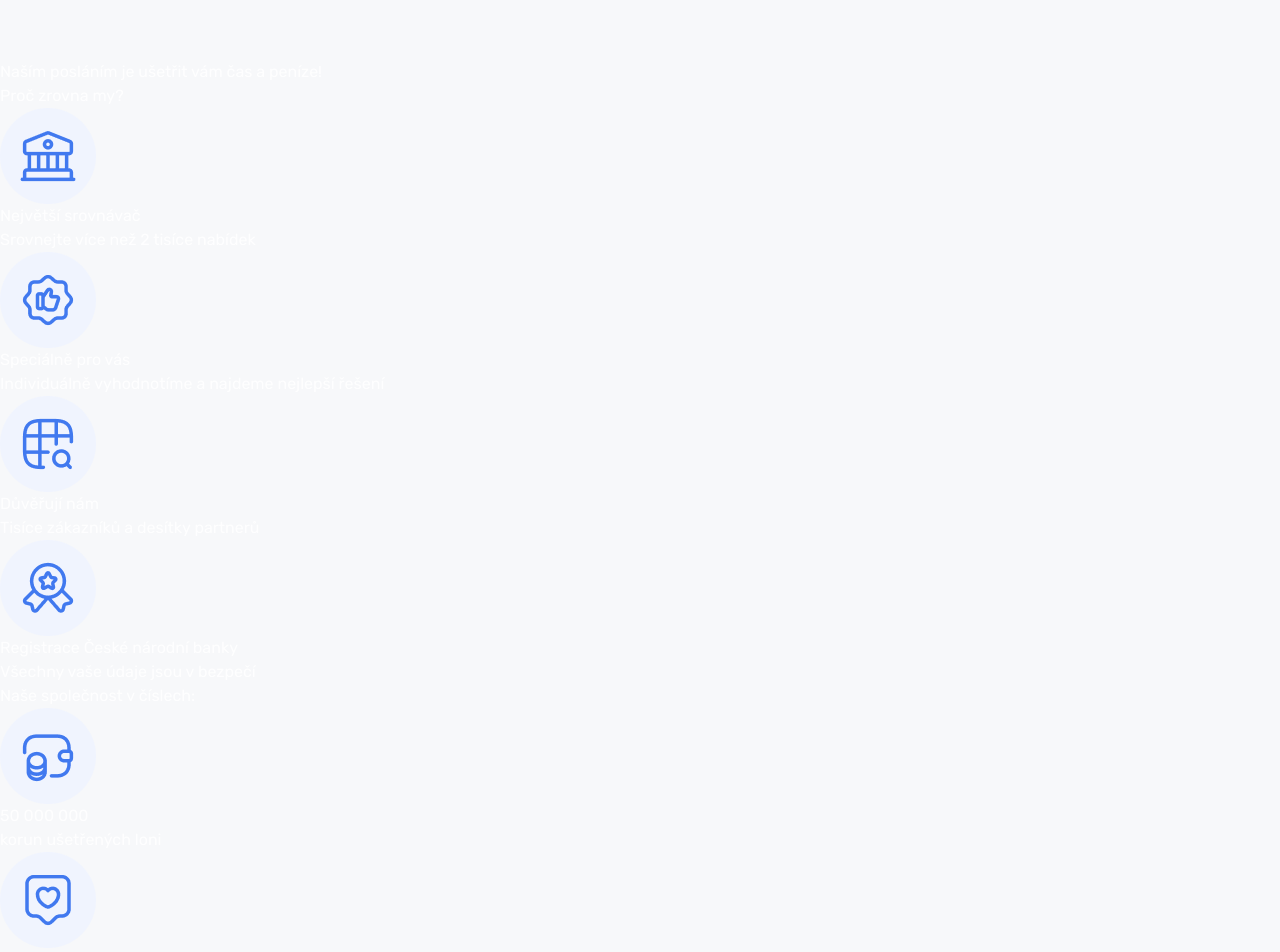
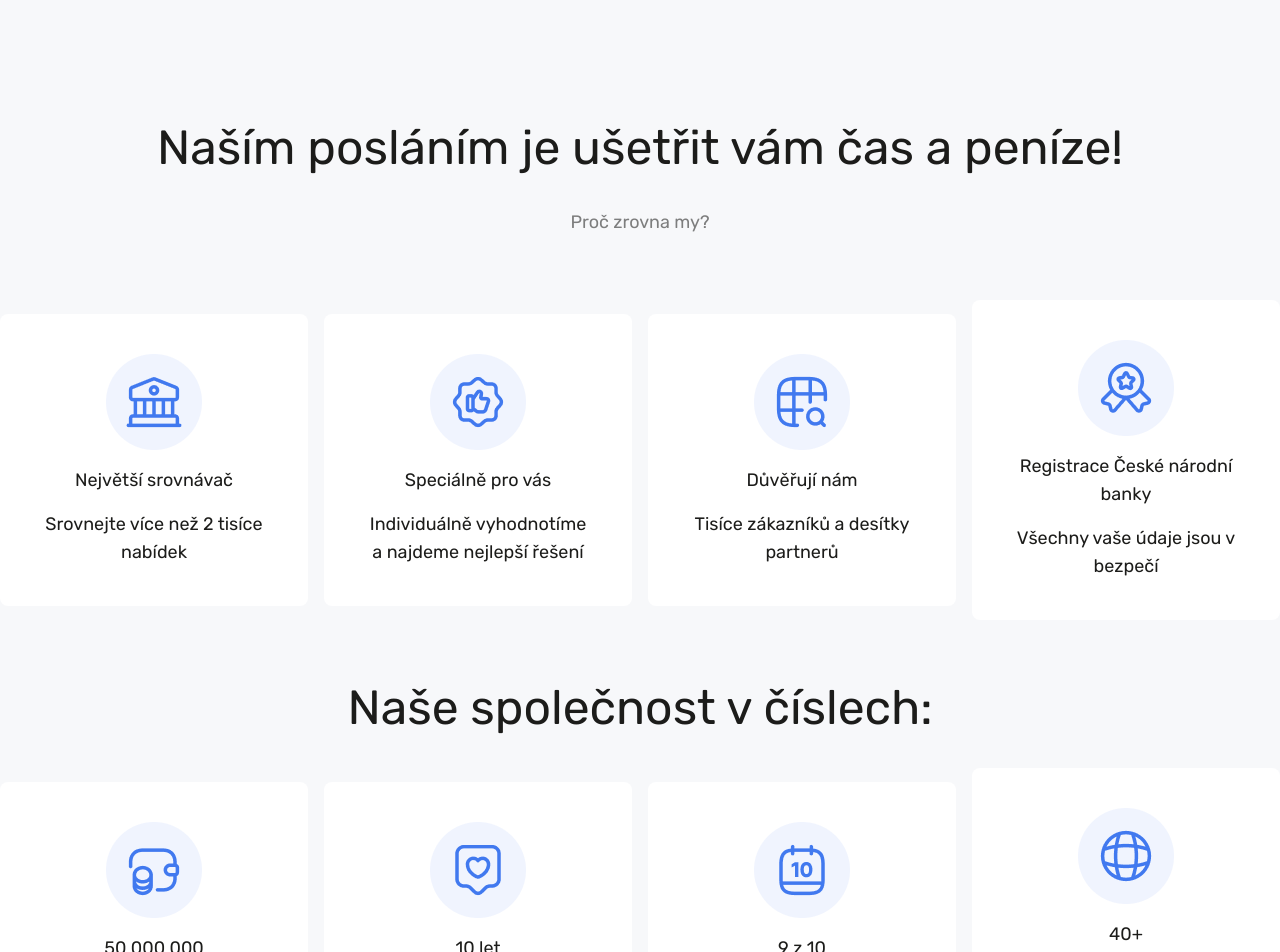
Before and after one commit to milkabaldi/bankuten, a React (Vite) app in the folder bankuten_apps/: page / in a window 1280 px wide. Shown: the part 1400-2352 px from the top of the page. Built offline with nearby package versions, Linux system fonts and the light colour scheme.

Commit message:
Continuation of app stylization

```diff
--- a/bankuten_apps/src/components/Missions.jsx
+++ b/bankuten_apps/src/components/Missions.jsx
@@ -6,16 +6,16 @@ function Missions() {
     return (
       <Fragment>
         <div>
-          <div>
-            <h2>Naším posláním je ušetřit vám čas a peníze!</h2>
-            <span>Proč zrovna my?</span>
+          <div className='py-16'>
+            <h2 className='text-primary  text-5xl mb-9 text-center'>Naším posláním je ušetřit vám čas a peníze!</h2>
+            <p className='text-dimLightGrey text-lg text-center'>Proč zrovna my?</p>
           </div>
-          <div>
+          <div className='flex justify-between items-center flex-row gap-4   '>
             {data.mission.map((item) => (
-              <div >
-                <img className="" key={item.img} src={item.img} alt="Partner" />
-                <span key={item.title}>{item.title}</span>
-                <p key={item.text}>{item.text}</p>
+              <div className='p-10 rounded-lg bg-dimWhite w-1/3 flex flex-col justify-center items-center'>
+                <img className='mb-4'  key={item.img} src={item.img} alt="Partner" />
+                <span className='text-primary  text-lg text-center mb-4' key={item.title}>{item.title}</span>
+                <p className='text-primary  text-lg text-center' key={item.text}>{item.text}</p>
               </div>
             ))}
           </div>
--- a/bankuten_apps/src/components/Numbers.jsx
+++ b/bankuten_apps/src/components/Numbers.jsx
@@ -5,16 +5,16 @@ import data from '../constants/data'
 function Numbers() {
     return (
       <Fragment>
-        <div>
+        <div className='py-16'>
           <div>
-            <h2>Naše společnost v číslech:</h2>
+            <h2 className='text-primary  text-5xl mb-9 text-center'>Naše společnost v číslech:</h2>
           </div>
-          <div>
+          <div className='flex justify-between items-center flex-row gap-4'>
             {data.numbers.map((item) => (
-              <div >
-                <img className="" key={item.img} src={item.img} alt="Partner" />
-                <span key={item.title}>{item.title}</span>
-                <p key={item.text}>{item.text}</p>
+              <div className='p-10 rounded-lg bg-dimWhite w-1/3 flex flex-col justify-center items-center' >
+                <img className="mb-4" key={item.img} src={item.img} alt="Partner" />
+                <span className='text-primary  text-lg text-center mb-4' key={item.title}>{item.title}</span>
+                <p className='text-primary  text-lg text-center' key={item.text}>{item.text}</p>
               </div>
             ))}
           </div>
```
